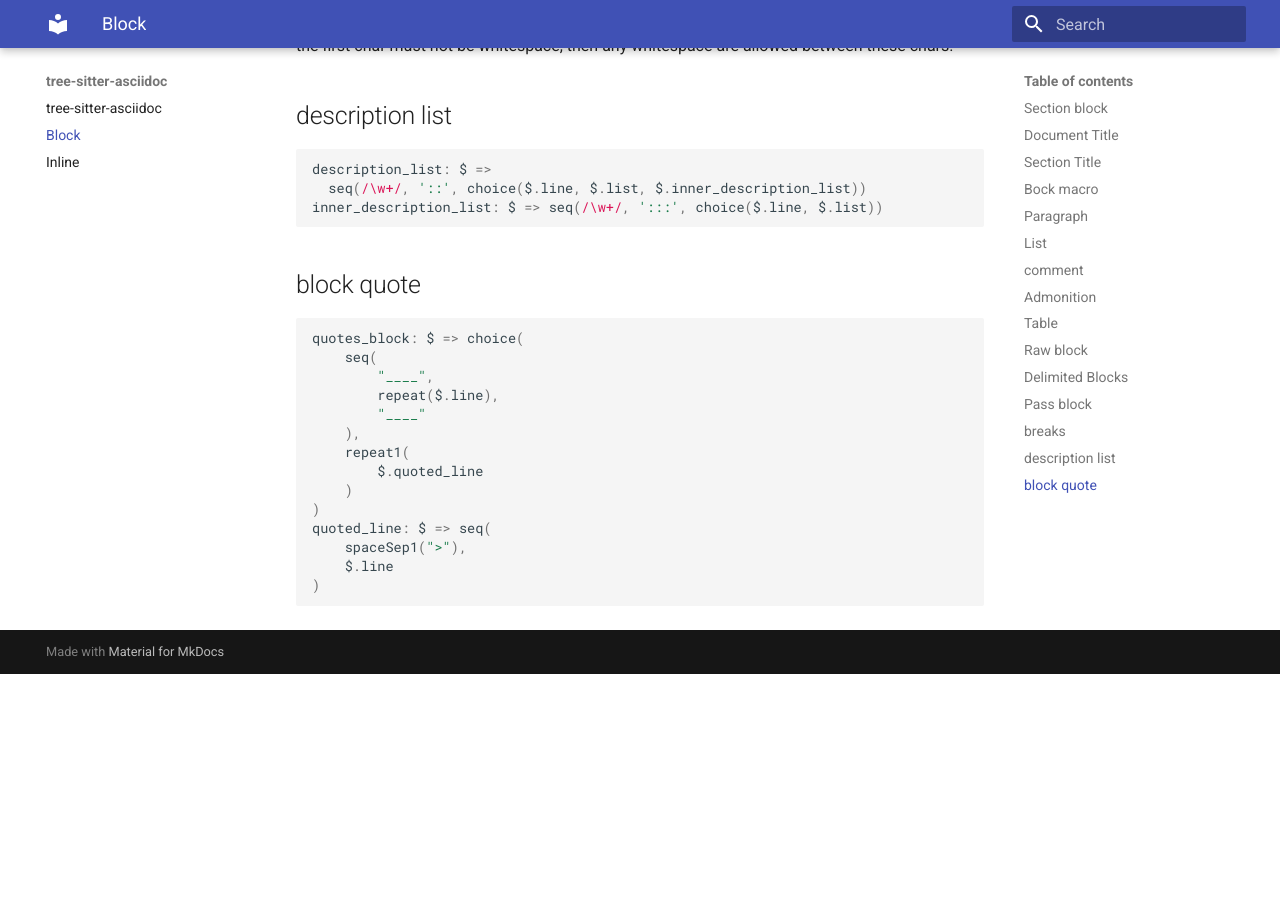
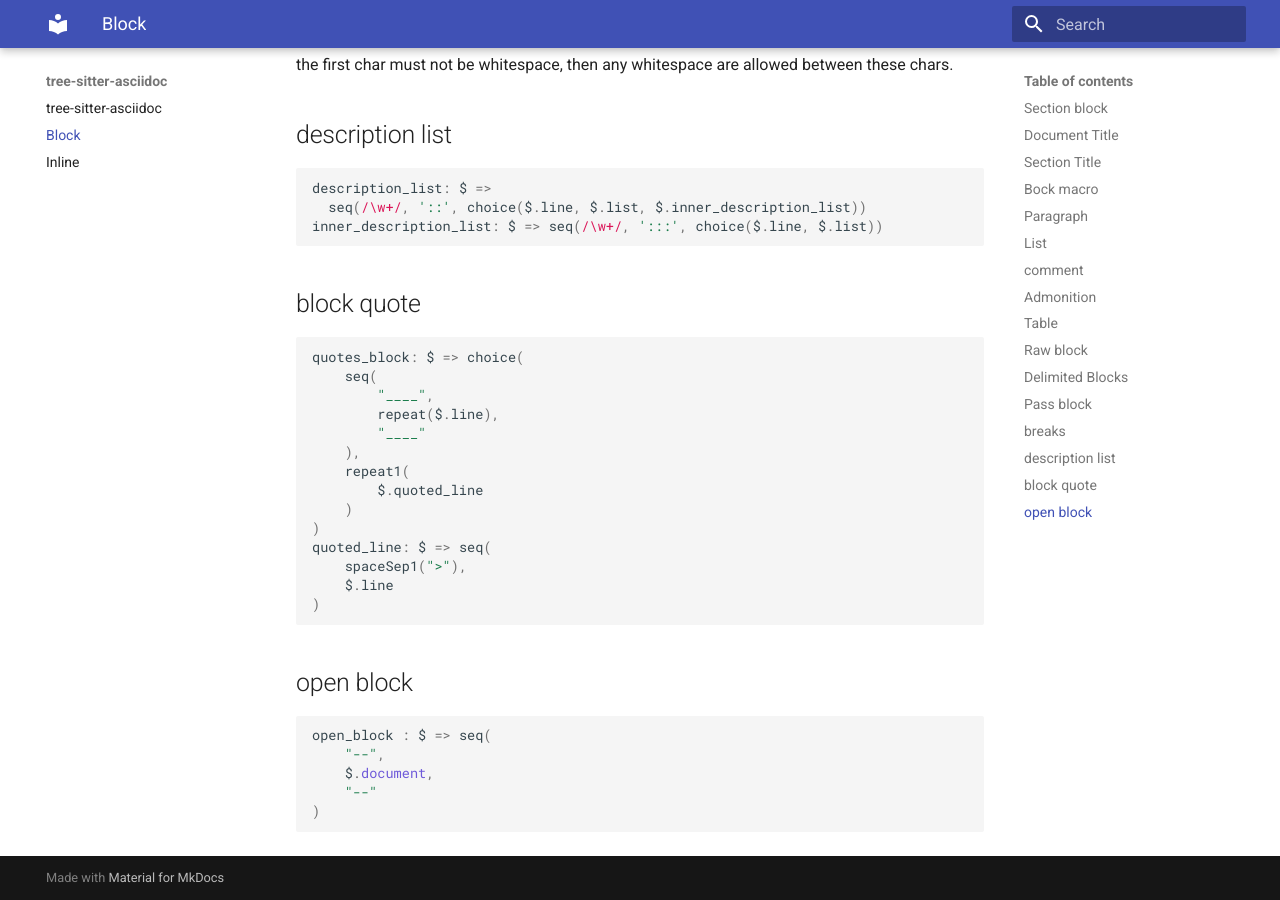
Before and after one commit to cathaysia/tree-sitter-loongdoc, an MkDocs documentation site: the page built from docs/docs/block.md, in a window 1280 px wide and 900 px high, scrolled down 4267 px. Built offline with MkDocs 1.6.1 and Material for MkDocs 9.7.7, drawn with Linux system fonts in a browser that asks for light colours; before the commit the page ends 4941 px from its top, so only the background shows below that.

Commit message:
docs(docs): add open block
Signed-off-by: DragonBillow <DragonBillow@outlook.com>

````diff
--- a/docs/docs/block.md
+++ b/docs/docs/block.md
@@ -29,6 +29,7 @@ block_body: $ =>
     $.description_list,
     $.document_attr
     $.quotes_block
+    $.open_block
   )
 block_title: $ => seq(/^\./, token.immediate($.line))
 block_attr: $ => seq(/^\[/, $.line, ']')
@@ -232,3 +233,13 @@ quoted_line: $ => seq(
     $.line
 )
 ```
+
+## open block
+
+```js
+open_block : $ => seq(
+    "--",
+    $.document,
+    "--"
+)
+```
````
